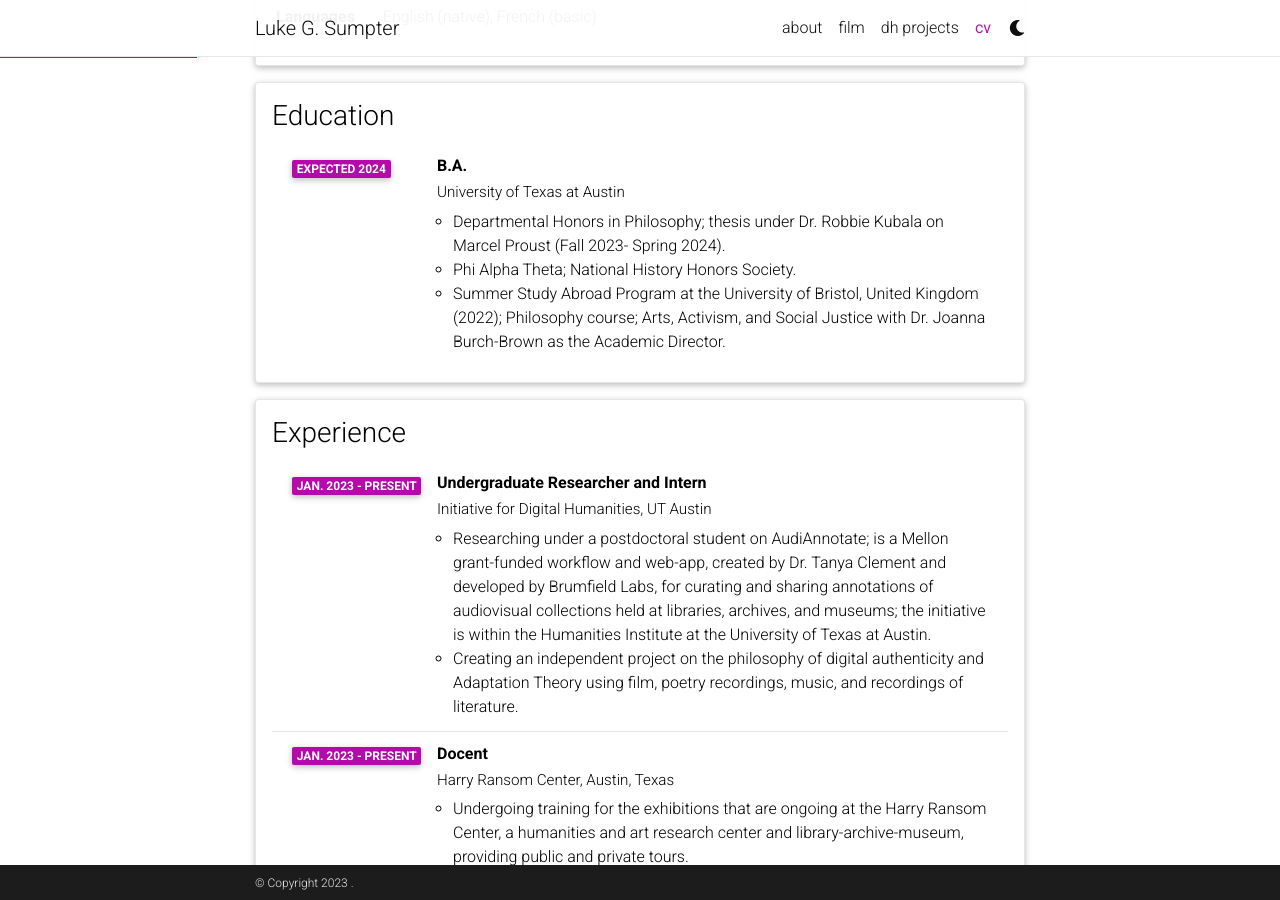
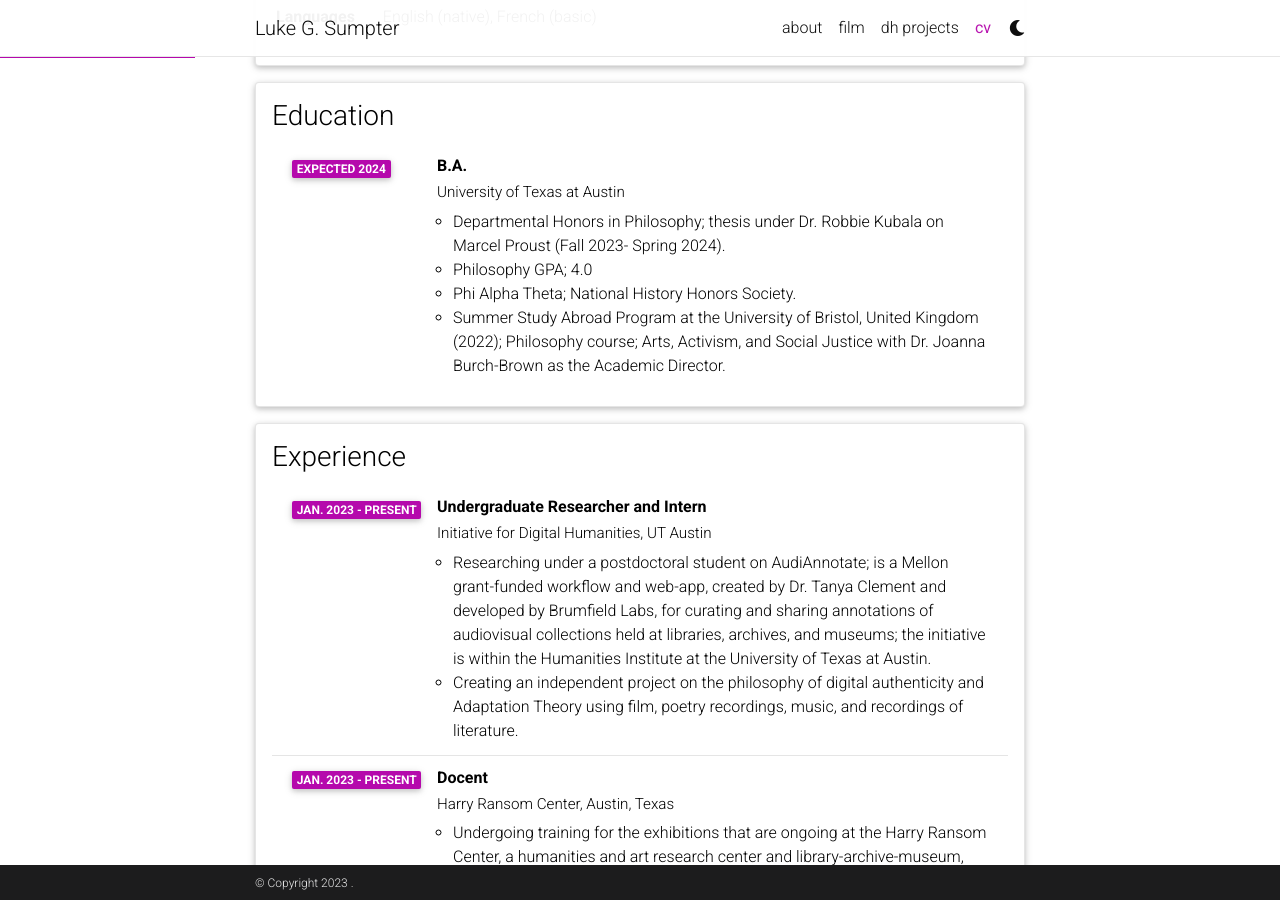
Before and after one commit to lgsump/lgsump.github.io, a Jekyll site: the page built from _pages/cv.md, in a window 1280 px wide and 900 px high, scrolled down 311 px. Built offline with Jekyll 4.4.1, drawn with Linux system fonts in a browser that asks for light colours; comment, search, counter and statistics services are not loaded; a style sheet for code colours, icons or effects is not loaded.

Commit message:
Update cv.yml

```diff
--- a/_data/cv.yml
+++ b/_data/cv.yml
@@ -16,6 +16,7 @@
       year: Expected 2024
       description:
         - Departmental Honors in Philosophy; thesis under Dr. Robbie Kubala on Marcel Proust (Fall 2023- Spring 2024).
+        - Philosophy GPA; 4.0
         - Phi Alpha Theta; National History Honors Society.
         - Summer Study Abroad Program at the University of Bristol, United Kingdom (2022); Philosophy course; Arts, Activism, and Social Justice with Dr. Joanna Burch-Brown as the Academic Director.
 
```
